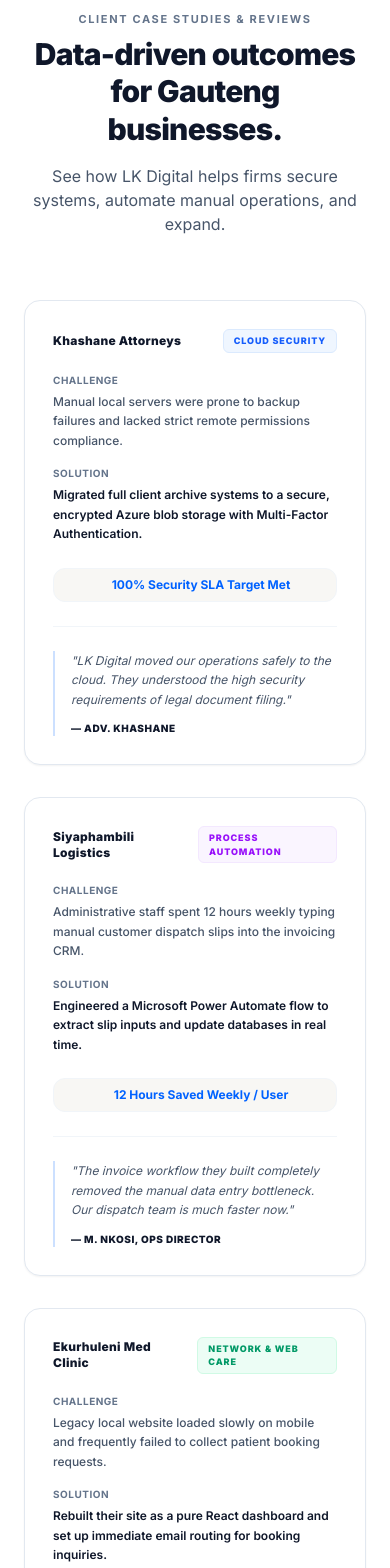
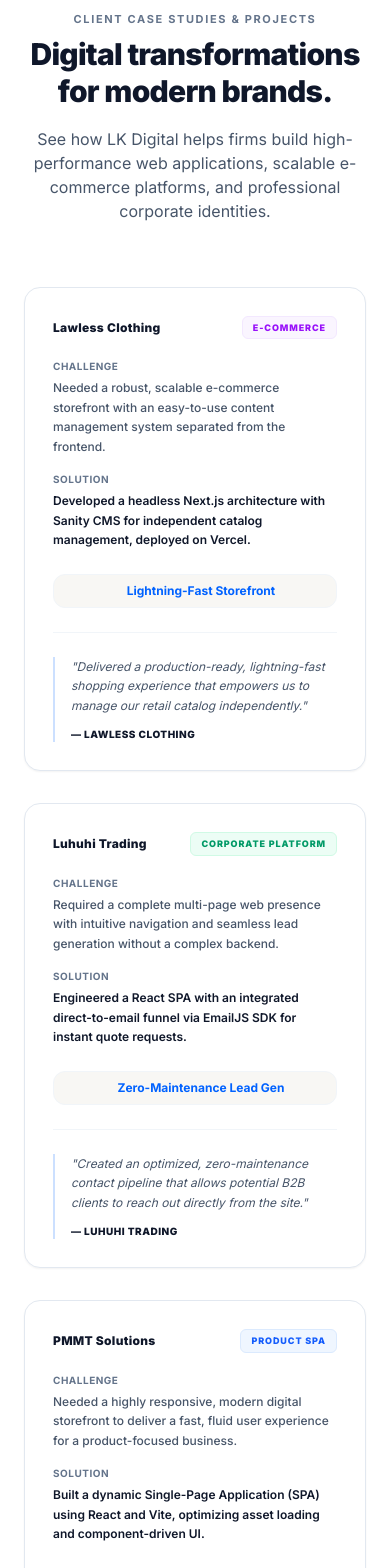
Before and after one commit to DrunkensteinRobot/lutendotech.com, a React (Vite) app: page / in a window 390 px wide. Shown: the part 5760-7328 px from the top of the page. Built offline with nearby package versions, Linux system fonts and the light colour scheme.

Commit message:
content: update Results section with actual client case studies

```diff
--- a/src/components/Results.jsx
+++ b/src/components/Results.jsx
@@ -5,34 +5,44 @@
 
   const caseStudies = [
     {
-      client: "Khashane Attorneys",
-      tag: "Cloud Security",
-      tagBg: "bg-blue-50 text-blue-600 border-blue-100",
-      challenge: "Manual local servers were prone to backup failures and lacked strict remote permissions compliance.",
-      solution: "Migrated full client archive systems to a secure, encrypted Azure blob storage with Multi-Factor Authentication.",
-      stat: "100% Security SLA Target Met",
-      quote: "LK Digital moved our operations safely to the cloud. They understood the high security requirements of legal document filing.",
-      author: "Adv. Khashane"
+      client: "Lawless Clothing",
+      tag: "E-Commerce",
+      tagBg: "bg-purple-50 text-purple-600 border-purple-100",
+      challenge: "Needed a robust, scalable e-commerce storefront with an easy-to-use content management system separated from the frontend.",
+      solution: "Developed a headless Next.js architecture with Sanity CMS for independent catalog management, deployed on Vercel.",
+      stat: "Lightning-Fast Storefront",
+      quote: "Delivered a production-ready, lightning-fast shopping experience that empowers us to manage our retail catalog independently.",
+      author: "Lawless Clothing"
     },
     {
-      client: "Siyaphambili Logistics",
-      tag: "Process Automation",
-      tagBg: "bg-purple-50 text-purple-600 border-purple-100",
-      challenge: "Administrative staff spent 12 hours weekly typing manual customer dispatch slips into the invoicing CRM.",
-      solution: "Engineered a Microsoft Power Automate flow to extract slip inputs and update databases in real time.",
-      stat: "12 Hours Saved Weekly / User",
-      quote: "The invoice workflow they built completely removed the manual data entry bottleneck. Our dispatch team is much faster now.",
-      author: "M. Nkosi, Ops Director"
+      client: "Luhuhi Trading",
+      tag: "Corporate Platform",
+      tagBg: "bg-emerald-50 text-emerald-600 border-emerald-100",
+      challenge: "Required a complete multi-page web presence with intuitive navigation and seamless lead generation without a complex backend.",
+      solution: "Engineered a React SPA with an integrated direct-to-email funnel via EmailJS SDK for instant quote requests.",
+      stat: "Zero-Maintenance Lead Gen",
+      quote: "Created an optimized, zero-maintenance contact pipeline that allows potential B2B clients to reach out directly from the site.",
+      author: "Luhuhi Trading"
     },
     {
-      client: "Ekurhuleni Med Clinic",
-      tag: "Network & Web Care",
-      tagBg: "bg-emerald-50 text-emerald-600 border-emerald-100",
-      challenge: "Legacy local website loaded slowly on mobile and frequently failed to collect patient booking requests.",
-      solution: "Rebuilt their site as a pure React dashboard and set up immediate email routing for booking inquiries.",
-      stat: "99.9% Booking Forms SLA",
-      quote: "Our patient booking requests now arrive instantly in our inbox. The new mobile speed has significantly helped our patients.",
-      author: "Dr. L. Radebe, Founder"
+      client: "PMMT Solutions",
+      tag: "Product SPA",
+      tagBg: "bg-blue-50 text-blue-600 border-blue-100",
+      challenge: "Needed a highly responsive, modern digital storefront to deliver a fast, fluid user experience for a product-focused business.",
+      solution: "Built a dynamic Single-Page Application (SPA) using React and Vite, optimizing asset loading and component-driven UI.",
+      stat: "Instant Asset Loading",
+      quote: "Provides us with a high-performance digital storefront architecture that loads instantly, improving user engagement and retention.",
+      author: "PMMT Solutions"
+    },
+    {
+      client: "Khashane Attorneys Inc.",
+      tag: "Legal Services",
+      tagBg: "bg-slate-50 text-slate-700 border-slate-200",
+      challenge: "Required a sleek, trustworthy, and performant web platform focused on fast loading speeds and modern UI practices.",
+      solution: "Implemented a utility-first Tailwind CSS design with SEO-optimized asset delivery and a fully responsive structure.",
+      stat: "Polished Professional Identity",
+      quote: "Established a polished online identity for the firm, enhancing credibility and ensuring a seamless experience across all devices.",
+      author: "Khashane Attorneys Inc."
     }
   ];
 
@@ -42,19 +52,19 @@
 
         {/* Section Header */}
         <div className="text-center max-w-3xl mx-auto mb-16 select-none">
-          <span className="section-label mb-2 block">Client Case Studies & Reviews</span>
+          <span className="section-label mb-2 block">Client Case Studies & Projects</span>
           <h2 className="text-3xl sm:text-4xl font-extrabold text-text-dark tracking-tight leading-tight">
-            Data-driven outcomes for Gauteng businesses.
+            Digital transformations for modern brands.
           </h2>
           <p className="text-base text-text-secondary mt-4">
-            See how LK Digital helps firms secure systems, automate manual operations, and expand.
+            See how LK Digital helps firms build high-performance web applications, scalable e-commerce platforms, and professional corporate identities.
           </p>
         </div>
 
-        {/* Case Studies Grid (3 column, premium light dashboard aesthetic) */}
+        {/* Case Studies Grid (2 column layout for 4 items) */}
         <div
           ref={ref}
-          className="grid grid-cols-1 md:grid-cols-3 gap-8 items-stretch"
+          className="grid grid-cols-1 md:grid-cols-2 gap-8 items-stretch"
         >
           {caseStudies.map((study, i) => (
             <div
```
